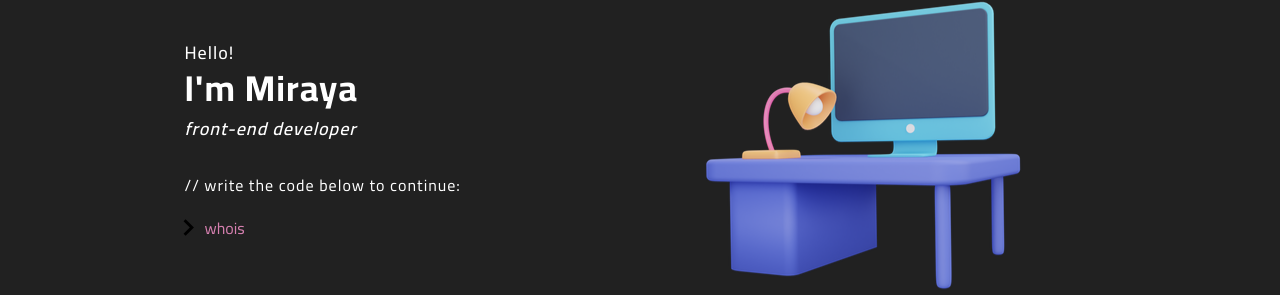
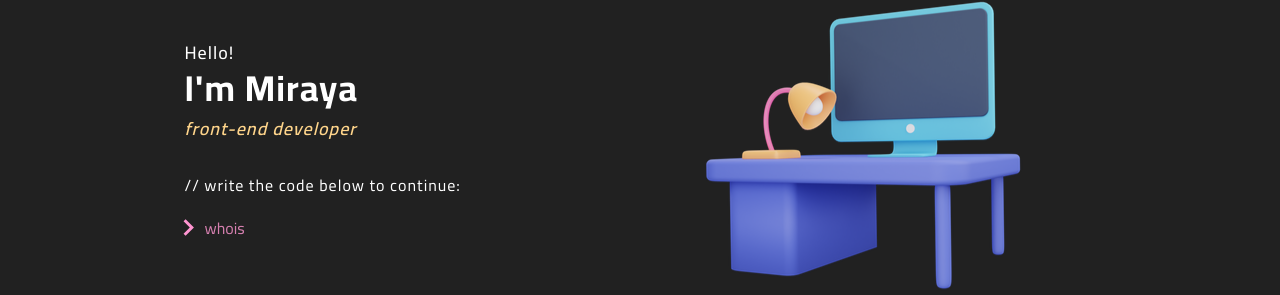
Before and after one commit to mirayatech/V2-Portfolio, a React (Vite) app: page / in a window 1280 px wide. Shown: the part 260-555 px from the top of the page. Built offline with nearby package versions, Linux system fonts and the light colour scheme.

Commit message:
add more variables

```diff
--- a/src/index.css
+++ b/src/index.css
@@ -11,6 +11,9 @@
   --light-grey: #595858;
   --grey: #212121;
   --dark-grey: #171717;
+  --yellow: #ffd58b;
+  --pink: #ff95d1;
+  --purple: #7d8ada;
 }
 
 * {
```
